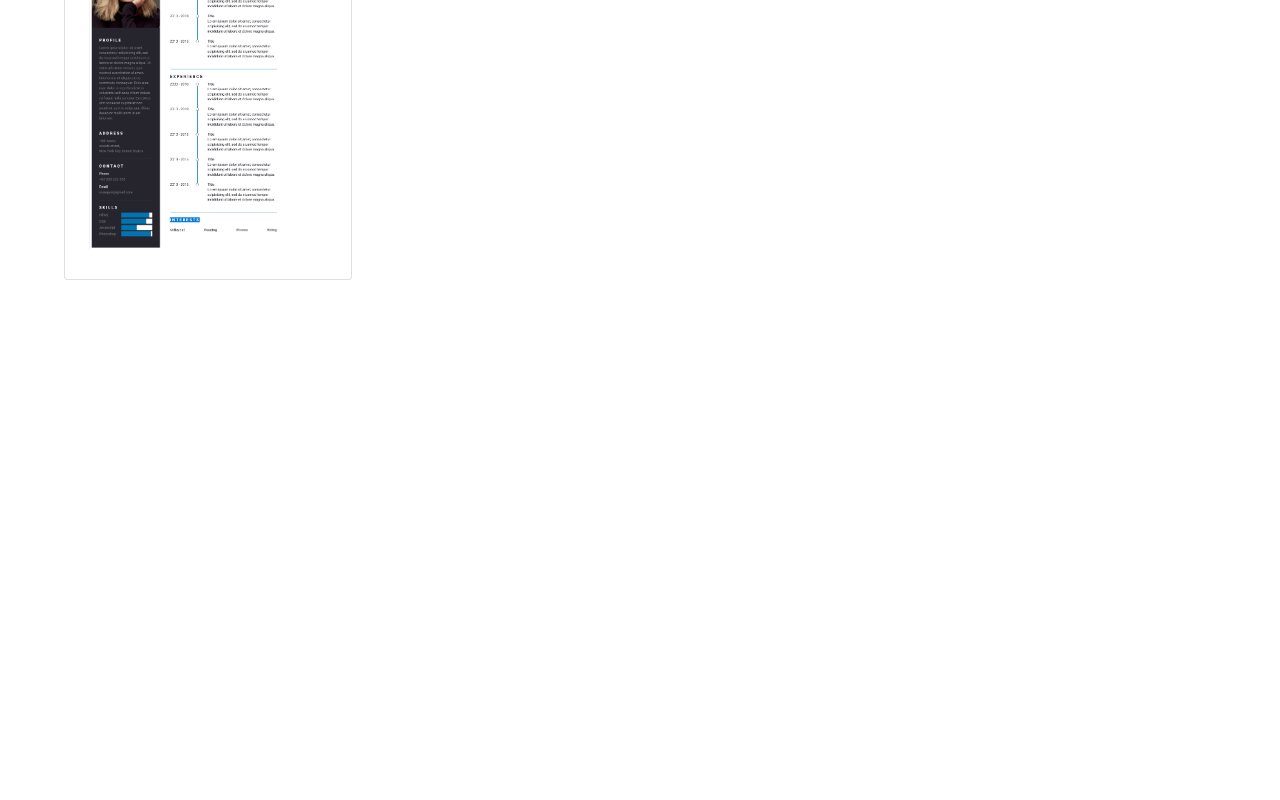
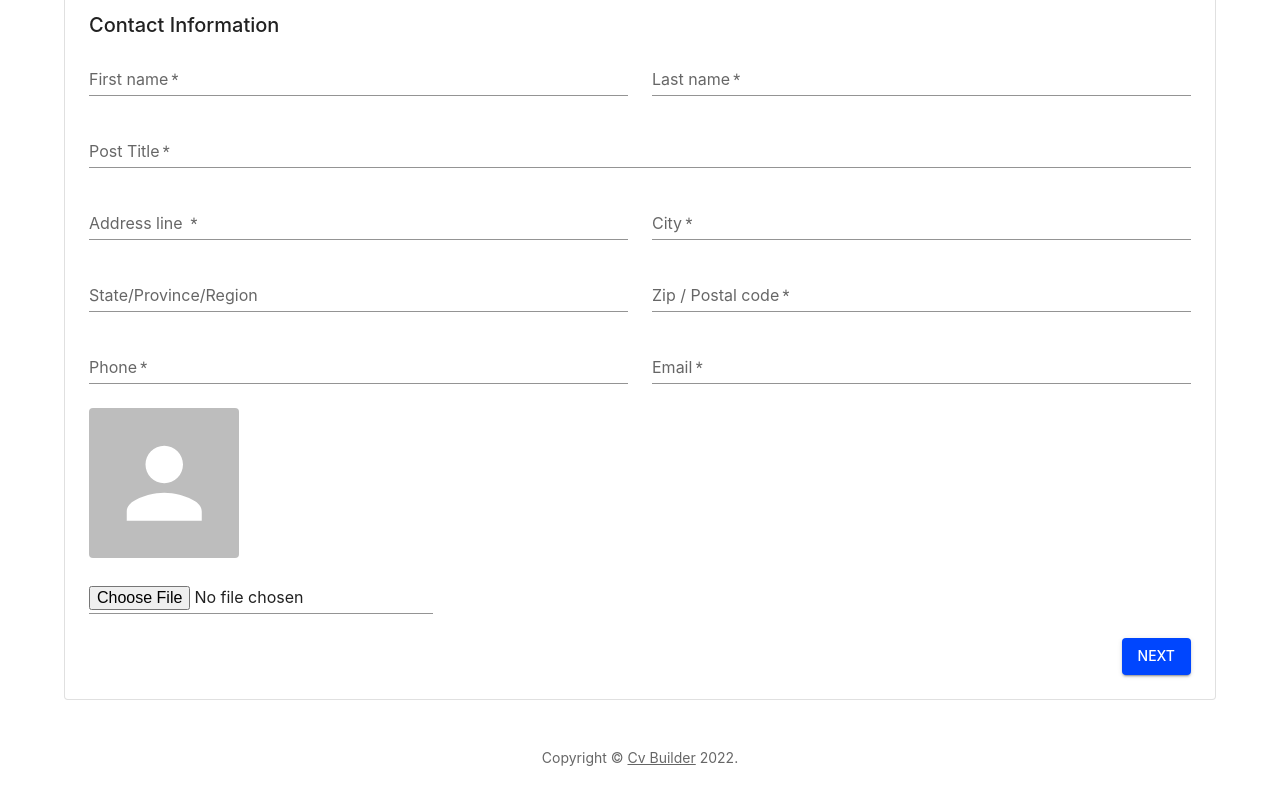
Before and after one commit to maskoul-mohamed/projet-fil-rouge, a React (Create React App) app in the folder prototype-1/: page / in a window 1280 px wide. Shown: the part 262-1062 px from the top of the page. Before the commit the page ends 800 px from the top, so only its background shows below. Built offline with nearby package versions, Linux system fonts and the light colour scheme.

Commit message:
Edit footer

```diff
--- a/prototype-1/src/App.js
+++ b/prototype-1/src/App.js
@@ -10,8 +10,8 @@
   return (
     <div >
       <MainAppBar />
-      {/* <ResumeBuilder /> */}
-      <PickTemplatePage />
+      <ResumeBuilder />
+      {/* <PickTemplatePage /> */}
     </div>
   );
 }
--- a/prototype-1/src/components/ResumeBuilder/ResumeBuilder.js
+++ b/prototype-1/src/components/ResumeBuilder/ResumeBuilder.js
@@ -45,8 +45,8 @@
         return (
           <Typography variant="body2" color="text.secondary" align="center">
             {'Copyright © '}
-            <Link color="inherit" href="https://mui.com/">
-              Your Website
+            <Link color="inherit" href="/">
+              Cv Builder
             </Link>{' '}
             {new Date().getFullYear()}
             {'.'}
```
